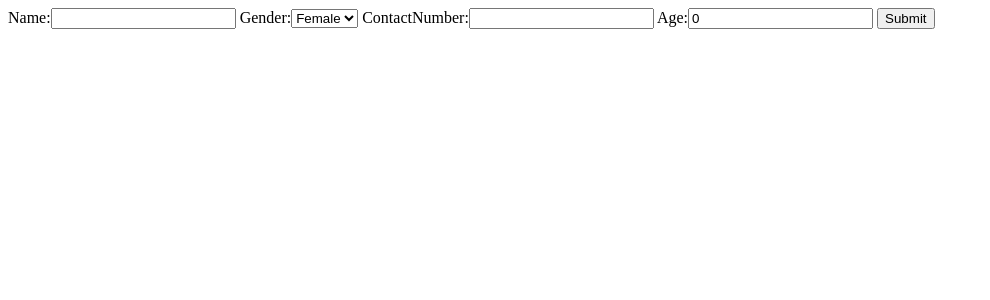
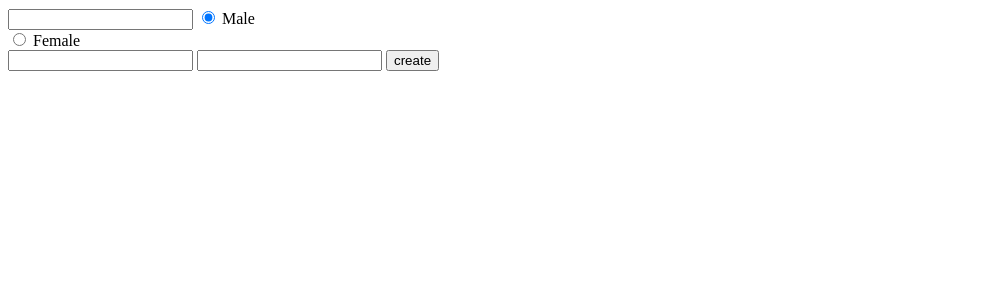
Before and after one commit to Jyothi3659/Dairy, a Django app: page /app_dairyform/ in a window 1280 px wide. Shown: the top 300 px of the page, without its empty margins (0-990 px from the left). Run offline with Django 3.2, Linux system fonts and the light colour scheme.

Commit message:
form details saved to db

```diff
--- a/project_dairyform/app_dairyform/template/app_dairyform/index.html
+++ b/project_dairyform/app_dairyform/template/app_dairyform/index.html
@@ -2,41 +2,17 @@
 <html lang="en">
 <head>
     <meta charset="UTF-8">
-    <title>Title</title>
+    <title>Farmer registration</title>
 </head>
 <body>
- <form action="app_dairyform" method="POST">
-   {% csrf_token %}
-     {{form}}
-
-    <input type="submit" value="Submit">
-<!--  <div class="FARMER">-->
-<!--    <h1>Register</h1>-->
-<!--    <p>Please fill in this form to create an account.</p>-->
-<!--    <hr>-->
-
-<!--    <label for="name"><b>Name</b></label>-->
-<!--    <input type="text" placeholder="enter your name" name="email" required><br>-->
-
-<!--    <input type="radio" name="gender" value="male" checked> Male<br>-->
-<!--    <input type="radio" name="gender" value="female"> Female<br>-->
-
-<!--    <label for="contact number"><b>Contact Number</b></label><br>-->
-<!--    <input type="text" placeholder="Contact Number" required><br>-->
-<!--    <hr>-->
-
-<!--    <label for="Age"><b>Age</b></label>-->
-<!--    <input type="Age" placeholder="Enter your Age" required>-->
-<!--    <hr>-->
-
-<!--    <button type="submit" class="registerbtn">Register</button>-->
-
-<!--  </div>-->
-
+<form action="app_dairyform/" method="POST">
+    {% csrf_token %}
+    <input type="text" name="name" />
+    <input type="radio" name="gender" value="male" checked /> Male<br>
+    <input type="radio" name="gender" value="female" /> Female<br>
+    <input type="text" name="contact_number" />
+    <input type="text" name="age" />
+    <input type="submit" value="create">
 </form>
-<!--<form action="save" method="POST">-->
-<!--    {% csrf_token %}-->
-<!--    <button type="submit" class="registerbtn">Save</button>-->
-<!--</form>-->
 </body>
 </html>
--- a/project_dairyform/app_dairyform/urls.py
+++ b/project_dairyform/app_dairyform/urls.py
@@ -3,6 +3,6 @@ from .import views
 #from app_dairyform import views
 urlpatterns = [
     path('', views.FarmerFormView.as_view(), name='FarmerFormView'),
-    path('app_dairyform', views.FarmerFormView.as_view(), name='FarmerFormView'),
+    path('app_dairyform/', views.FarmerFormView.as_view(), name='FarmerFormView'),
     path('save', views.FarmerFormView.as_view(), name='FarmerFormView'),
 ]
--- a/project_dairyform/app_dairyform/views.py
+++ b/project_dairyform/app_dairyform/views.py
@@ -19,13 +19,14 @@ class FarmerFormView(View):
 
     def post(self, request, *args, **kwargs):
         #raise NameError(request.__dict__)
-        raise NameError(request.POST['Name'])
+        # raise NameError(request.POST['Name'])
         query = request.POST
-        name = query['Name']
-        gender = query['Gender']
-        phone_number = query['ContactNumber']
-        model = Farmer.objects.create(Name= name, Gender= gender, ContactNumber= phone_number)
+        name = query['name']
+        gender = query['gender']
+        phone_number = query['contact_number']
+        age=query['age']
+        model = Farmer.objects.create(Name= name, Gender=gender, ContactNumber=phone_number, Age=age)
         print(model)
-        return HttpResponseRedirect('self.template_post_name')
+        # return HttpResponseRedirect('self.template_post_name')
 
-        #return render(request, self.template_post_name, {'form': form})
+        return render(request, self.template_post_name, {'form': model})
```
Also changed, not shown: project_dairyform/db.sqlite3.
